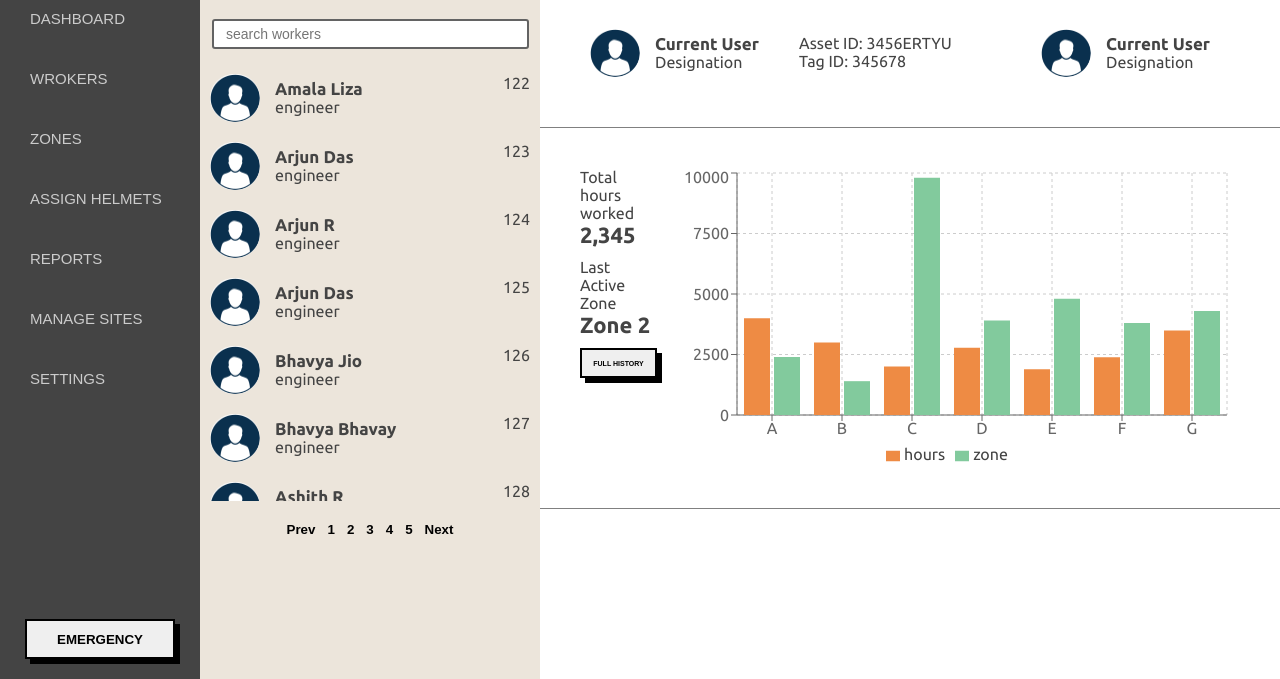
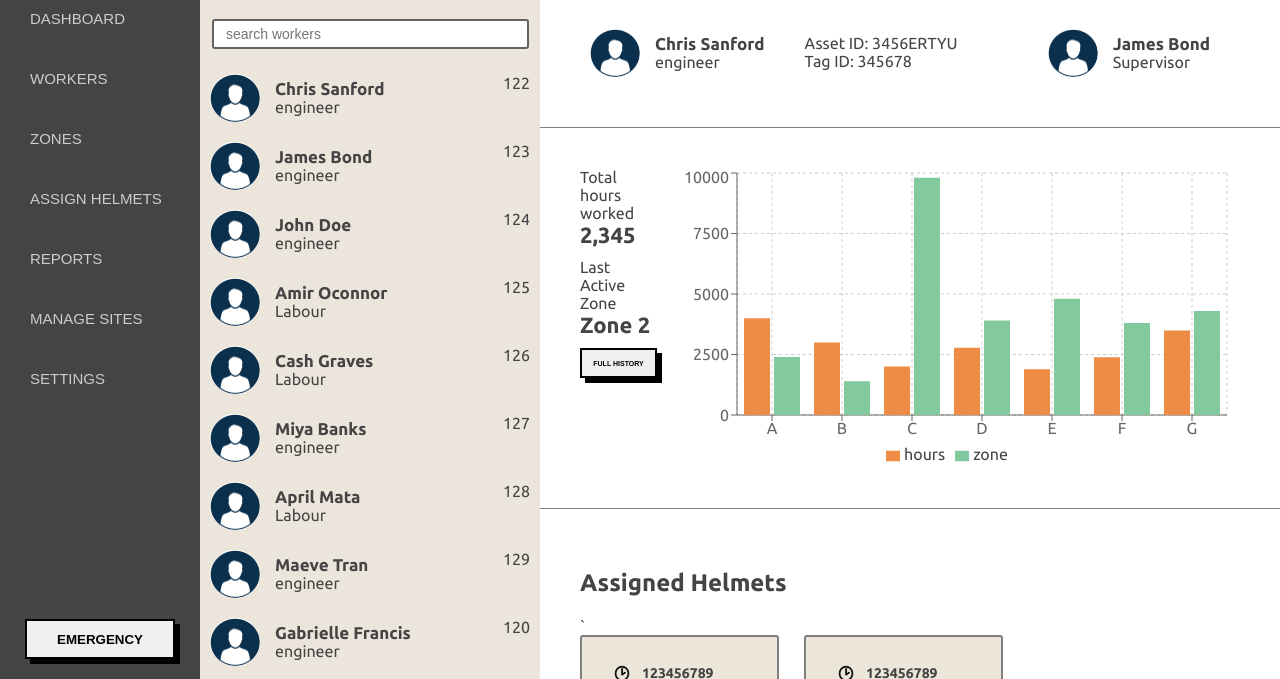
Before and after one commit to AmalaLiza/wakecap, a React app: page / in a window 1280 px wide. Shown: the part 121-800 px from the top of the page. Built offline with nearby package versions, Linux system fonts and the light colour scheme.

Commit message:
Rendered data

```diff
--- a/src/components/Avatar/Avatar.js
+++ b/src/components/Avatar/Avatar.js
@@ -6,13 +6,16 @@ import Image from '../../assets/avatar.png';
 
 class Avatar extends Component {
   render() {
-    const { showIdNumber, avatar, className } = this.props;
+    const { showIdNumber, avatar, className, onClick } = this.props;
     return (
-      <div className={classNames(styles.avatar, className)}>
+      <div
+        className={classNames(styles.avatar, className, { [avatar.selected]: styles.selected })}
+        onClick={() => onClick(avatar)}
+      >
         <img className={styles.image} src={Image} />
         <div className={styles.details}>
           <div className={styles.name}>{avatar.name || 'Username'}</div>
-          <div>{avatar.designation}</div>
+          <div>{avatar.designation || 'Supervisor'}</div>
         </div>
         {!!showIdNumber && <span className={styles.id}>{avatar.id}</span>}
       </div>
@@ -23,12 +26,14 @@ class Avatar extends Component {
 Avatar.propTypes = {
   showIdNumber: PropTypes.bool,
   className: PropTypes.string,
+  onClick: PropTypes.func,
   avatar: PropTypes.shape({}),
 };
 Avatar.defaultProps = {
 
   showIdNumber: false,
   className: '',
+  onClick: f => f,
   avatar: {},
 };
 
--- a/src/components/Sidebar/Sidebar.constants.js
+++ b/src/components/Sidebar/Sidebar.constants.js
@@ -1 +1 @@
-export const sideBarItem = ['Dashboard', 'Wrokers', 'Zones', 'Assign Helmets', 'Reports', 'Manage Sites', 'Settings'];
+export const sideBarItem = ['Dashboard', 'Workers', 'Zones', 'Assign Helmets', 'Reports', 'Manage Sites', 'Settings'];
--- a/src/components/Sidebar/Sidebar.js
+++ b/src/components/Sidebar/Sidebar.js
@@ -14,7 +14,10 @@ class Sidebar extends Component {
         </div>
         <div className={styles.sideBarItemContainer}>
           {sideBarItem.map(item => (
-            <li className={styles.sideBarItemWrapper}>
+            <li
+              key={item}
+              className={styles.sideBarItemWrapper}
+            >
               <div className={styles.sideBarItem}>{item}</div>
             </li>
           ),
--- a/src/components/WorkerList/WorkList.constants.js
+++ /dev/null
@@ -1,51 +0,0 @@
-export const workerList = [
-  {
-    id: 122,
-    name: 'Amala Liza',
-    designation: 'engineer',
-  },
-  {
-    id: 123,
-    name: 'Arjun das',
-    designation: 'engineer',
-  },
-  {
-    id: 124,
-    name: 'Arjun r',
-    designation: 'engineer',
-  },
-  {
-    id: 125,
-    name: 'Arjun Das',
-    designation: 'engineer',
-  },
-  {
-    id: 126,
-    name: 'Bhavya Jio',
-    designation: 'engineer',
-  },
-  {
-    id: 127,
-    name: 'Bhavya Bhavay',
-    designation: 'engineer',
-  },
-  {
-    id: 128,
-    name: 'Ashith r',
-    designation: 'engineer',
-  },
-  {
-    id: 129,
-    name: 'Ashith rahul',
-    designation: 'engineer',
-  },
-  {
-    id: 120,
-    name: 'Arjun Dass',
-    designation: 'engineer',
-  },
-  {
-    id: 121,
-    name: 'Asith Rahul',
-    designation: 'engineer',
-  }];
--- a/src/components/WorkerList/WorkerList.css
+++ b/src/components/WorkerList/WorkerList.css
@@ -11,7 +11,7 @@
     padding-left: 10px;
 }
 
-.paginationBtnWrapper{
+.paginationBtnWrapper {
     display: flex;
     justify-content: center;
     padding: 20px;
@@ -24,7 +24,7 @@
     cursor: pointer;
 }
 
-.workerListWrapper{
-    height: calc(100% - 385px);
+.workerListWrapper {
+    height: 850px;
     overflow: auto;
 }
--- a/src/components/WorkerList/WorkerList.js
+++ b/src/components/WorkerList/WorkerList.js
@@ -1,8 +1,8 @@
 import React, { Component } from 'react';
 import classNames from 'classnames';
+import PropTypes from 'prop-types';
 import Avatar from '../Avatar/Avatar';
 import mainStyle from '../../containers/App/App.css';
-import { workerList } from './WorkList.constants';
 import styles from './WorkerList.css';
 
 class WorkerList extends Component {
@@ -20,17 +20,21 @@ class WorkerList extends Component {
 
   render() {
     const { searchText } = this.state;
+    const { workerList, onClick } = this.props;
     return (
       <div className={classNames(mainStyle.sidebar2)}>
         <div>
           <input type="search" placeholder="search workers" className={styles.input} onChange={this.handleChange} />
         </div>
         <div className={styles.workerListWrapper}>
-          {workerList.filter(worker => worker.name.includes(searchText)).map(worker => (
-            <Avatar
-              avatar={worker}
-              showIdNumber
-            />
+          {workerList.filter(worker => worker.name.toLowerCase()
+            .includes(searchText.toLowerCase())).map(worker => (
+              <Avatar
+                onClick={onClick}
+                key={worker.name}
+                avatar={worker}
+                showIdNumber
+              />
           ))}
         </div>
         <div className={styles.paginationBtnWrapper}>
@@ -47,7 +51,14 @@ class WorkerList extends Component {
   }
 }
 
-WorkerList.propTypes = {};
-WorkerList.defaultProps = {};
+WorkerList.propTypes = {
+  workerList: PropTypes.array,
+  onClick: PropTypes.func,
+};
+
+WorkerList.defaultProps = {
+  workerList: [],
+  onClick: f => (f),
+};
 
 export default WorkerList;
--- /dev/null
+++ b/src/containers/App/App.constants.js
@@ -0,0 +1,225 @@
+const workerList = [
+  {
+    id: 122,
+    name: 'Chris Sanford',
+    designation: 'engineer',
+    supervisor: { name: 'James Bond' },
+    workingHours: 2343,
+    helmets: [
+      {
+        id: 123110567,
+        days: 2,
+      },
+      {
+        id: 1231103567,
+        days: 3,
+      },
+    ],
+  },
+  {
+    id: 123,
+    name: 'James Bond',
+    designation: 'engineer',
+    supervisor: { name: 'Alex John' },
+    workingHours: 5643,
+    helmets: [
+      {
+        id: 1231130567,
+        days: 2,
+      },
+      {
+        id: 1231130567,
+        days: 3,
+      },
+    ],
+  },
+  {
+    id: 124,
+    name: 'John Doe',
+    designation: 'engineer',
+    supervisor: { name: 'Alan Alex' },
+    workingHours: 98643,
+    helmets: [
+      {
+        id: 1233110567,
+        days: 2,
+      },
+      {
+        id: 12311056567,
+        days: 3,
+      },
+    ],
+  },
+  {
+    id: 125,
+    name: 'Amir Oconnor',
+    designation: 'Labour',
+    supervisor: { name: 'Ali Hussain' },
+    workingHours: 6743,
+    helmets: [
+      {
+        id: 12315410567,
+        days: 2,
+      },
+      {
+        id: 112123110567,
+        days: 3,
+      },
+    ],
+  },
+  {
+    id: 126,
+    name: 'Cash Graves',
+    designation: 'Labour',
+    supervisor: { name: 'Savitha Ram' },
+
+    workingHours: 466643,
+    helmets: [
+      {
+        id: 10023110567,
+        days: 2,
+      },
+      {
+        id: 81823110567,
+        days: 3,
+      },
+    ],
+  },
+  {
+    id: 127,
+    name: 'Miya Banks',
+    designation: 'engineer',
+    supervisor: { name: 'Liza Jacob' },
+    workingHours: 78903,
+    helmets: [
+      {
+        id: 95123110567,
+        days: 2,
+      },
+      {
+        id: 3445123110567,
+        days: 3,
+      },
+    ],
+  },
+  {
+    id: 128,
+    name: 'April Mata',
+    designation: 'Labour',
+    supervisor: { name: 'Liza Jacob' },
+    workingHours: 78903,
+    helmets: [
+      {
+        id: 1344323110567,
+        days: 2,
+      },
+      {
+        id: 123110543467,
+        days: 3,
+      },
+    ],
+  },
+  {
+    id: 129,
+    name: 'Maeve Tran',
+    designation: 'engineer',
+    supervisor: { name: 'Liza Jacob' },
+    workingHours: 78903,
+    helmets: [
+      {
+        id: 12311340567,
+        days: 2,
+      },
+      {
+        id: 1243343110567,
+        days: 3,
+      },
+    ],
+  },
+  {
+    id: 120,
+    name: 'Gabrielle Francis',
+    designation: 'engineer',
+    supervisor: { name: 'Liza Jacob' },
+    workingHours: 78903,
+    helmets: [
+      {
+        id: 123345110567,
+        days: 2,
+      },
+      {
+        id: 123114550567,
+        days: 3,
+      },
+    ],
+  },
+  {
+    id: 104,
+    name: 'Gabrielle Gracius',
+    designation: 'engineer',
+    supervisor: { name: 'Liza Jacob' },
+    workingHours: 78903,
+    helmets: [
+      {
+        id: 12324340567,
+        days: 2,
+      },
+      {
+        id: 12876543267,
+        days: 3,
+      },
+    ],
+  },
+  {
+    id: 168,
+    name: 'Megan Maclean Weir',
+    supervisor: { name: 'Liza Jacob' },
+    workingHours: 78903,
+    designation: 'Labour',
+    helmets: [
+      {
+        id: 234510567,
+        days: 2,
+      },
+      {
+        id: 987567,
+        days: 3,
+      },
+    ],
+  },
+  {
+    id: 168,
+    name: 'Alexa Amazon ',
+    designation: 'Labour',
+    supervisor: { name: 'Liza Jacob' },
+    workingHours: 78903,
+    helmets: [
+      {
+        id: 300000567,
+        days: 2,
+      },
+      {
+        id: 9876547,
+        days: 3,
+      },
+    ],
+  },
+  {
+    id: 121,
+    name: ' Jovani Tate',
+    supervisor: { name: 'Liza Jacob' },
+    workingHours: 78903,
+    designation: 'engineer',
+    helmets: [
+      {
+        id: 123110567,
+        days: 2,
+      },
+      {
+        id: 123110567,
+        days: 3,
+      },
+    ],
+  }];
+
+export default workerList;
--- a/src/containers/App/App.js
+++ b/src/containers/App/App.js
@@ -5,19 +5,46 @@ import Sidebar from '../../components/Sidebar/Sidebar';
 import Content from '../Contents/Contents';
 import WorkerList from '../../components/WorkerList/WorkerList';
 import Header from '../../components/Header/Header';
+import workerList from './App.constants';
 
 class App extends Component {
   constructor(props, context) {
     super(props, context);
+    this.state = {
+      activeWorker: {
+        id: 122,
+        name: 'Chris Sanford',
+        designation: 'engineer',
+        supervisor: { name: 'James Bond' },
+        workingHours: 2345,
+        helmets: [
+          {
+            id: 300000567,
+            days: 2,
+          },
+          {
+            id: 9876547,
+            days: 3,
+          },
+        ],
+      },
+    };
+    this.handleClick = this.handleClick.bind(this);
+  }
+
+  handleClick(worker) {
+    worker.selected = true;
+    this.setState({ activeWorker: worker });
   }
 
   render() {
+    const { activeWorker } = this.state;
     return (
       <div className={styles.wrapper}>
         <Header />
         <Sidebar />
-        <WorkerList />
-        <Content />
+        <WorkerList workerList={workerList} onClick={this.handleClick} />
+        <Content activeWorker={activeWorker} />
       </div>
     );
   }
--- a/src/containers/Contents/Contents.css
+++ b/src/containers/Contents/Contents.css
@@ -1,14 +1,14 @@
 .content {
     grid-area: content;
-    height: calc(100% - 250px);
     overflow: auto;
 }
 
 .box {
     padding-left: 30px;
+    margin-bottom: 30px;
     font-size: 14px;
-    width: 165px;
-    height: 165px;
+    min-width: 165px;
+    min-height: 165px;
     border: 2px solid grey;
     border-radius: 3px;
     margin-right: 25px;
@@ -16,6 +16,7 @@
     font-weight: 700;
     justify-content: space-evenly;
     flex-direction: column;
+    background-color: #ece5d9;
 }
 
 .firstSection {
@@ -45,6 +46,7 @@
     display: flex;
     padding: 40px;
     flex-direction: column;
+    min-height: 490px
 }
 
 .plus {
@@ -96,9 +98,24 @@
 .boxWrapper {
     display: flex;
     align-items: center;
+    flex-wrap: wrap;
 }
 
 .plus:hover {
     background-color: #423939;
     color: #ee8b44;
 }
+
+.icon {
+    width: 20px;
+    height: 17px;
+}
+
+.text {
+    padding-left: 10px;
+}
+
+.iconWrapper {
+    display: flex;
+    justify-content: flex-start;
+}
--- a/src/containers/Contents/Contents.js
+++ b/src/containers/Contents/Contents.js
@@ -1,35 +1,23 @@
 import React, { Component } from 'react';
 import classNames from 'classnames';
+import PropTypes from 'prop-types';
 import styles from './Contents.css';
 import Avatar from '../../components/Avatar/Avatar';
-import SimpleBarChart from "../../components/BarChart/BarChart";
+import SimpleBarChart from '../../components/BarChart/BarChart';
+import Clock from '../../assets/clock.png';
+import ID from '../../assets/id.png';
+import Helmet from '../../assets/helmet.png';
 
 class Contents extends Component {
   render() {
-    let { user } = this.props;
-    const helmets = [
-      {
-        name: 'Current User',
-        days: 2,
-      },
-      {
-        name: 'Current User',
-        days: 3,
-      },
-    ];
-    user = {
-      name: 'Current User',
-      designation: 'Designation',
-    };
-    const supervisor = {
-      name: 'Current User',
-      designation: 'Designation',
-    };
+    const { activeWorker } = this.props;
+    const { helmets } = activeWorker;
+    console.log(activeWorker.workingHours)
     return (
       <div className={classNames(styles.content)}>
         <section className={styles.section_1}>
           <div className={styles.firstSection}>
-            <Avatar avatar={user} />
+            <Avatar avatar={activeWorker} />
             <div className={styles.propertiesWrapper}>
               <div>
                 <span className={styles.properties}>Asset ID: </span>
@@ -41,12 +29,12 @@ class Contents extends Component {
               </div>
             </div>
           </div>
-          <Avatar className={styles.supervisor} avatar={supervisor} />
+          <Avatar className={styles.supervisor} avatar={activeWorker.supervisor} />
         </section>
         <section className={styles.section_2}>
           <div className={styles.hours}>
             <span>Total hours worked</span>
-            <span className={styles.bold}>{Number('2345').toLocaleString()}</span>
+            <span className={styles.bold}>{Number(`${activeWorker.workingHours.toString()}`).toLocaleString()}</span>
             <span>Last Active Zone</span>
             <span className={styles.bold}>Zone 2</span>
             <button className={styles.history}>Full history</button>
@@ -62,12 +50,27 @@ class Contents extends Component {
                     `
           <div className={styles.boxWrapper}>
             {helmets.map(helmet => (
-              <div className={styles.box}>
-                <span>Icon 123456789</span>
-                <span>Icon In-123</span>
-                <span>
-                  {`Icon${helmet.days} days ago`}
-                </span>
+              <div
+                key={helmet.days}
+                className={styles.box}
+              >
+                <div className={styles.iconWrapper}>
+
+                  <img className={styles.icon} src={Clock} />
+                  <span className={styles.text}> 123456789</span>
+                </div>
+                <div className={styles.iconWrapper}>
+
+                  <img className={styles.icon} src={ID} />
+                  <span className={styles.text}> In-123</span>
+                </div>
+                <div className={styles.iconWrapper}>
+                  <img className={styles.icon} src={Helmet} />
+                  <span className={styles.text}>
+                    {`${helmet.days} days ago`}
+                  </span>
+
+                </div>
               </div>
             ))}
             <button className={styles.plus}>+</button>
@@ -78,7 +81,11 @@ class Contents extends Component {
   }
 }
 
-Contents.propTypes = {};
-Contents.defaultProps = {};
+Contents.propTypes = {
+  activeWorker: PropTypes.object,
+};
+Contents.defaultProps = {
+  activeWorker: {},
+};
 
 export default Contents;
```
Also changed, not shown: src/components/Avatar/Avatar.css (+8 -0 lines), src/components/Header/Header.js (+4 -4 lines), src/assets/clock.png (added), src/assets/helmet.png (added), src/assets/id.png (added).
